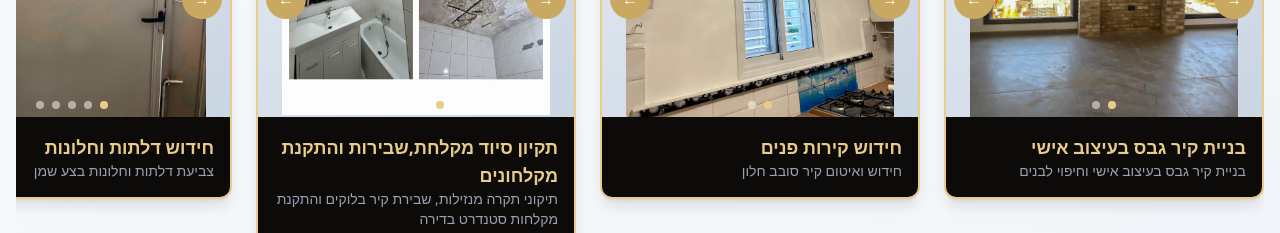
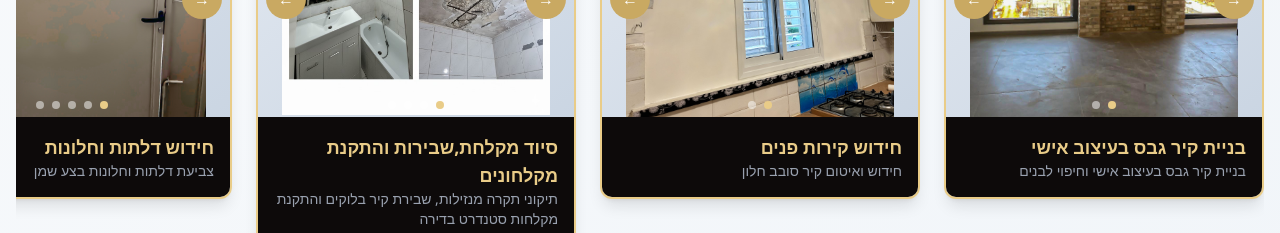
Before and after one commit to EdanDanino/FixMen, a React (Vite) app: page / in a window 1280 px wide. Shown: the part 1820-2053 px from the top of the page. Built offline with nearby package versions, Linux system fonts and the light colour scheme.

Commit message:
FIX(006) chore(info): updates

```diff
--- a/src/constants.js
+++ b/src/constants.js
@@ -88,7 +88,7 @@ export const GALLERY = {
       images: ["./window-1-1.jpg", "./window-1-2.jpg"],
     },
     {
-      title: "תקיון סיוד מקלחת,שבירות והתקנת מקלחונים",
+      title: "סיוד מקלחת,שבירות והתקנת מקלחונים",
       description:
         "תיקוני תקרה מנזילות, שבירת קיר בלוקים והתקנת מקלחות סטנדרט בדירה",
       images: [
```
